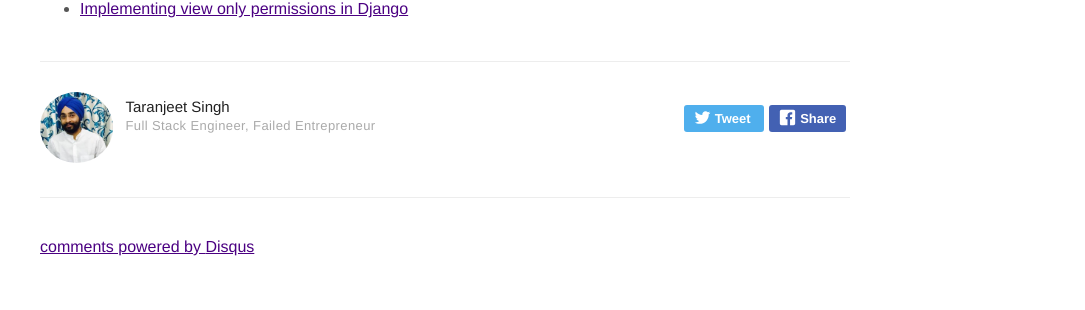
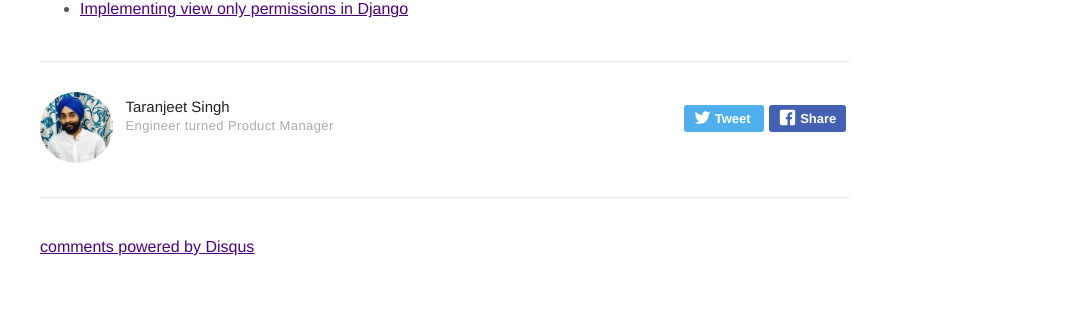
Before and after one commit to taranjeet/taranjeet.github.io, a Jekyll site: the page built from _posts/2019-10-01-django-common-data-multiple-views-template-tags.md, in a window 1280 px wide. Shown: the part 646-956 px from the top of the page, without its empty margins (195-1280 px from the left). Built offline with Jekyll 4.4.1, drawn with Linux system fonts in a browser that asks for light colours; comment, search, counter and statistics services are not loaded.

Commit message:
Update _config.yml

```diff
--- a/_config.yml
+++ b/_config.yml
@@ -52,7 +52,7 @@ email: taranjeet7114@gmail.com
 authors:
     taranjeet:
         name: Taranjeet Singh
-        bio: Full Stack Engineer, Failed Entrepreneur
+        bio: Engineer turned Product Manager
         external-image: false
         picture: assets/images/profile.jpg
         twitter: taranjeet7114
```
